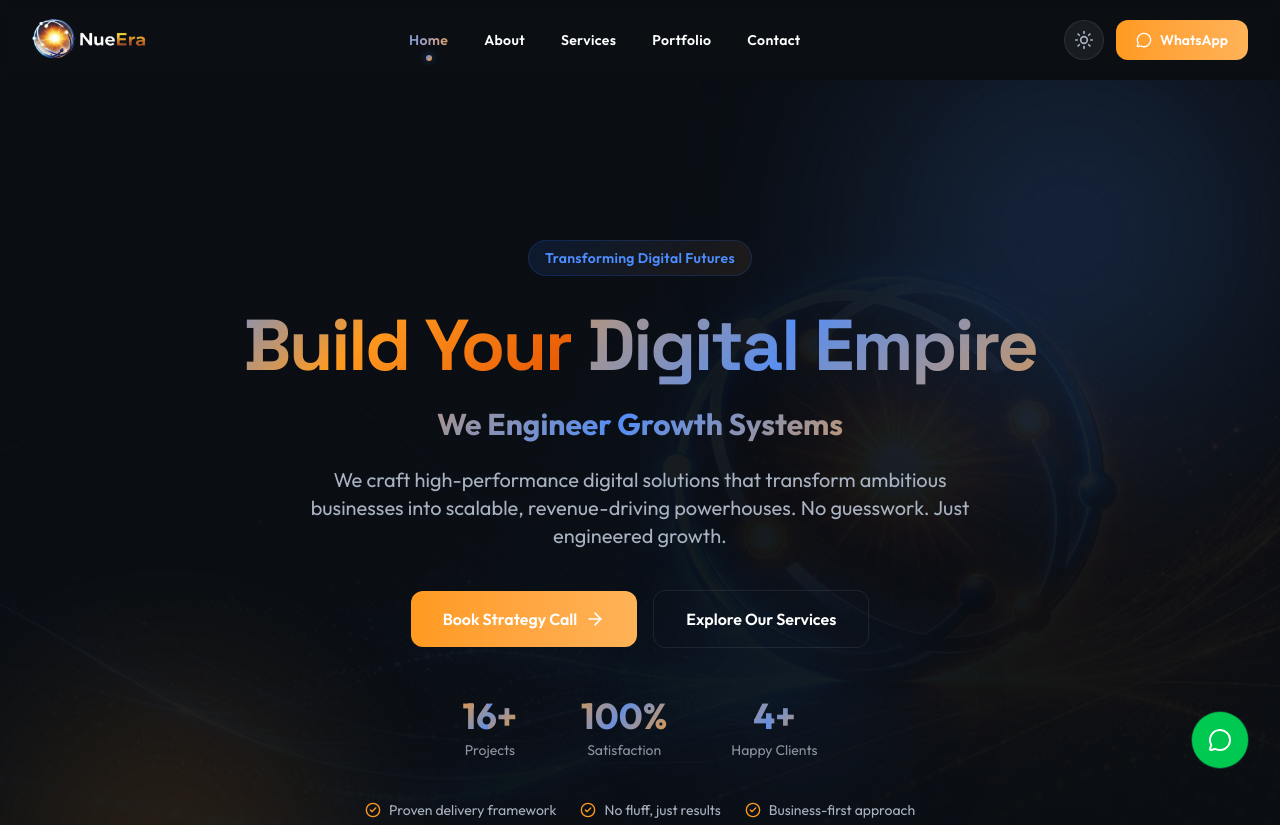
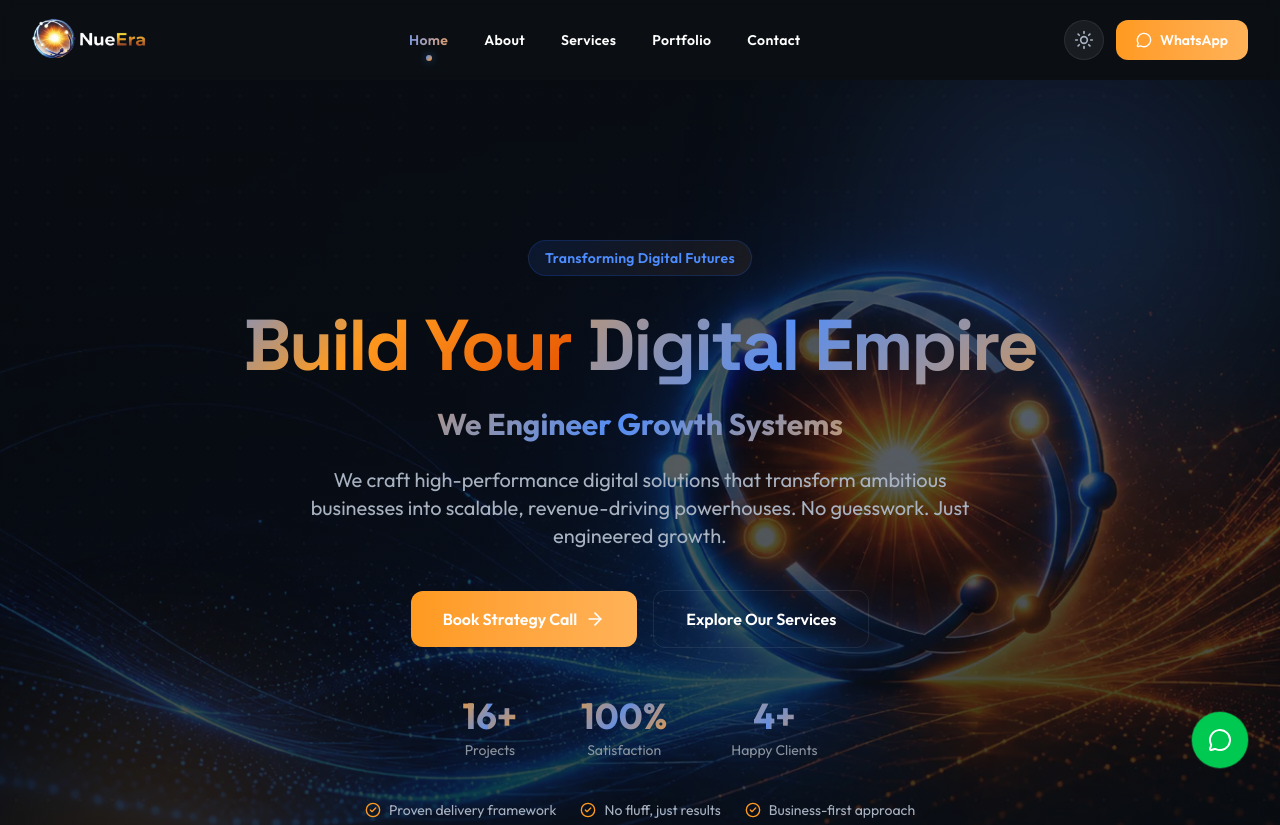
Before and after one commit to nueera/webpage_v3, a Next.js app: page / in a window 1280 px wide. Shown: the top 825 px of the page. Built offline with nearby package versions, Linux system fonts and the light colour scheme.

Commit message:
fix: increase wallpaper visibility in hero section
- Wallpaper opacity: 18% → 55% (light), 12% → 40% (dark)
- Overlay transparency reduced: allows wallpaper to show through clearly
- Text still readable with lighter overlay tinting

```diff
--- a/src/app/globals.css
+++ b/src/app/globals.css
@@ -594,11 +594,11 @@
   height: 100%;
   object-fit: cover;
   object-position: center top;
-  opacity: 0.18;
+  opacity: 0.55;
   transition: opacity 0.5s ease;
 }
 .dark .hero-wallpaper-img {
-  opacity: 0.12;
+  opacity: 0.4;
 }
 
 /* Overlay for text readability on top of wallpaper */
@@ -609,17 +609,17 @@
   z-index: 1;
   background: linear-gradient(
     180deg,
-    rgba(255, 255, 255, 0.82) 0%,
-    rgba(255, 255, 255, 0.6) 40%,
-    rgba(255, 255, 255, 0.85) 100%
+    rgba(255, 255, 255, 0.5) 0%,
+    rgba(255, 255, 255, 0.25) 40%,
+    rgba(255, 255, 255, 0.55) 100%
   );
 }
 .dark .hero-wallpaper-overlay {
   background: linear-gradient(
     180deg,
-    rgba(11, 15, 20, 0.78) 0%,
-    rgba(11, 15, 20, 0.55) 40%,
-    rgba(11, 15, 20, 0.85) 100%
+    rgba(11, 15, 20, 0.5) 0%,
+    rgba(11, 15, 20, 0.2) 40%,
+    rgba(11, 15, 20, 0.55) 100%
   );
 }
 
```
